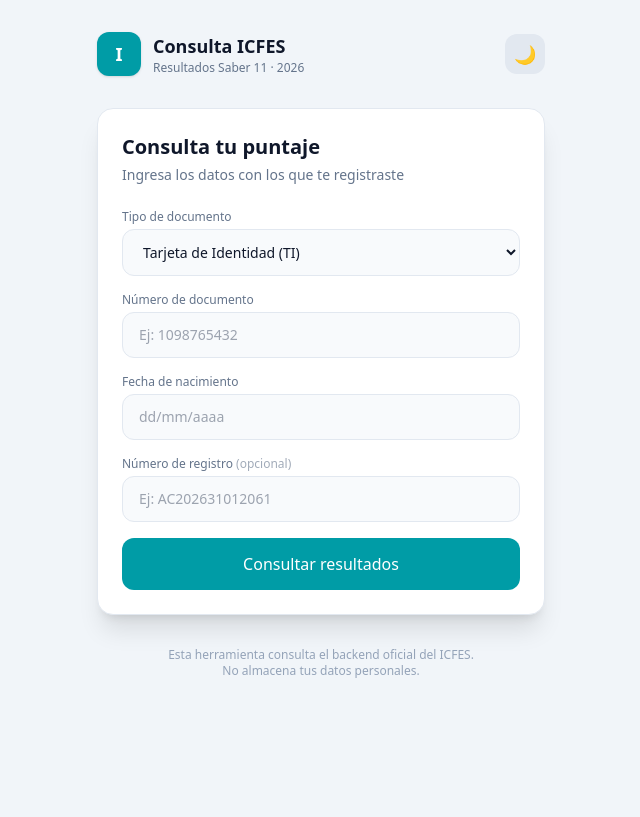
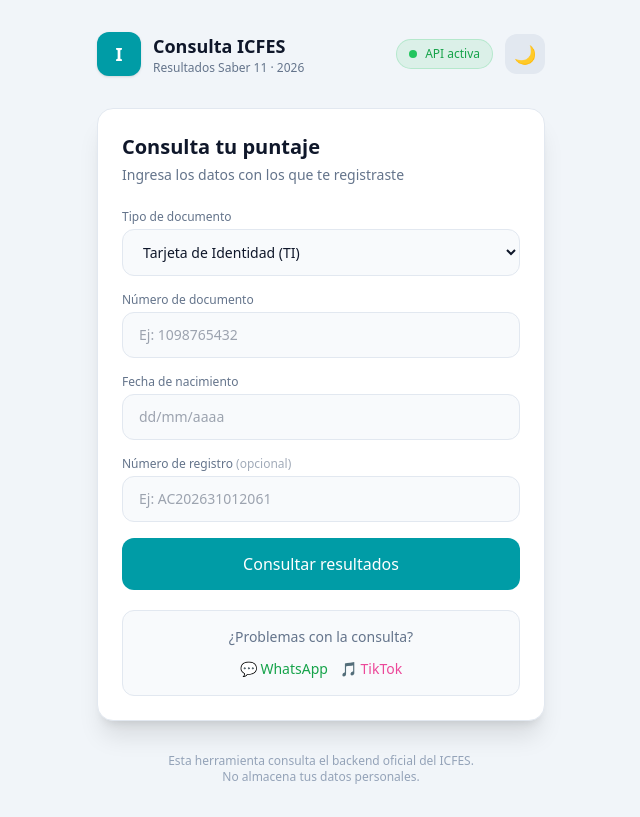
Before and after one commit to emanuelunk666/icfes-consulta2026, a website: page index.html in a window 1280 px wide. Shown: the whole page, without its empty margins (319-959 px from the left). Drawn offline with nearby package versions, Linux system fonts and the light colour scheme.

Commit message:
Update index.html

```diff
--- a/index.html
+++ b/index.html
@@ -23,9 +23,16 @@
         <p class="text-xs text-slate-500 dark:text-gray-400">Resultados Saber 11 · 2026</p>
       </div>
     </div>
-    <button onclick="toggleTheme()" class="w-10 h-10 rounded-xl bg-slate-200 dark:bg-slate-700 flex items-center justify-center text-lg">
-      <span id="themeIcon">🌙</span>
-    </button>
+
+    <div class="flex items-center gap-3">
+      <div class="hidden sm:flex items-center gap-2 text-xs bg-green-500/10 text-green-600 dark:text-green-400 px-3 py-1.5 rounded-full border border-green-500/20">
+        <span class="w-2 h-2 bg-green-500 rounded-full"></span>
+        API activa
+      </div>
+      <button onclick="toggleTheme()" class="w-10 h-10 rounded-xl bg-slate-200 dark:bg-slate-700 flex items-center justify-center text-lg">
+        <span id="themeIcon">🌙</span>
+      </button>
+    </div>
   </div>
 
   <!-- Card de consulta -->
@@ -77,6 +84,27 @@
       <button onclick="consultar()" id="btnConsultar" class="w-full bg-[#009ca6] hover:bg-[#008892] text-white font-medium py-3.5 rounded-xl transition">
         Consultar resultados
       </button>
+    </div>
+
+    <!-- Contacto -->
+    <div class="mt-5 p-4 rounded-xl bg-slate-50 dark:bg-[#0b1220] border border-slate-200 dark:border-white/10 text-center text-sm">
+      <p class="text-slate-500 dark:text-gray-400 mb-3">¿Problemas con la consulta?</p>
+      <div class="flex flex-col sm:flex-row justify-center gap-3">
+        <a
+          href="https://wa.me/573192463799?text=Hola%2C%20necesito%20ayuda%20consultando%20mis%20resultados%20del%20ICFES"
+          target="_blank"
+          class="inline-flex items-center justify-center gap-2 text-green-600 dark:text-green-400 hover:underline font-medium"
+        >
+          💬 WhatsApp
+        </a>
+        <a
+          href="https://www.tiktok.com/@emanuelunk"
+          target="_blank"
+          class="inline-flex items-center justify-center gap-2 text-pink-500 hover:underline font-medium"
+        >
+          🎵 TikTok
+        </a>
+      </div>
     </div>
 
     <div id="error" class="hidden mt-4 p-3 rounded-xl bg-red-50 dark:bg-red-500/10 border border-red-200 dark:border-red-500/20 text-red-600 dark:text-red-300 text-sm text-center"></div>
```
